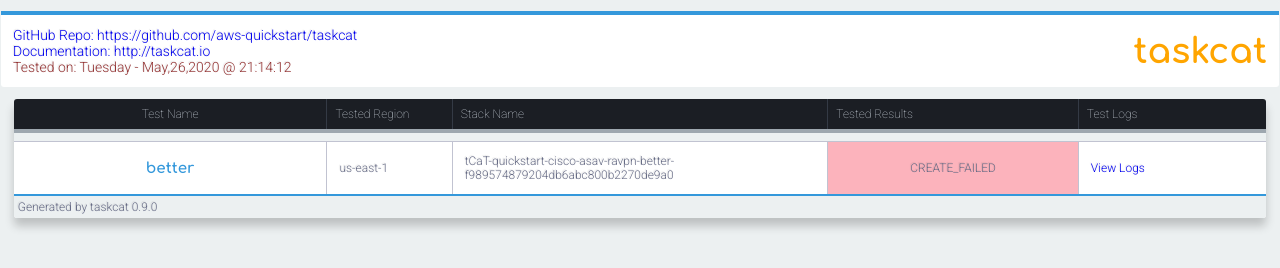
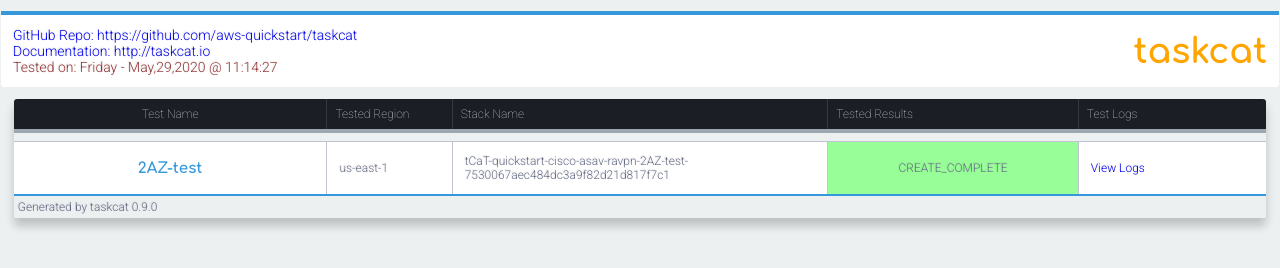
Before and after one commit to aws-quickstart/quickstart-cisco-asav-ravpn, a plain HTML site: page taskcat_outputs/index.html in a window 1280 px wide. Drawn offline with Linux system fonts and the light colour scheme.

```diff
--- a/taskcat_outputs/index.html
+++ b/taskcat_outputs/index.html
@@ -212,7 +212,7 @@
                             Documentation: http://taskcat.io
                             <br />
                         </a>
-                        Tested on: Tuesday - May,26,2020 @ 21:14:12
+                        Tested on: Friday - May,29,2020 @ 11:14:27
                     </td>
                     <td class=taskcat-logo>
                         <h3>
@@ -250,20 +250,20 @@
                 <tr>
                     <td class=test-info>
                         <h3>
-                            better
+                            2AZ-test
                         </h3>
                     </td>
                     <td class=text-left>
                         us-east-1
                     </td>
                     <td class=text-left>
-                        tCaT-quickstart-cisco-asav-ravpn-better-f989574879204db6abc800b2270de9a0
+                        tCaT-quickstart-cisco-asav-ravpn-2AZ-test-7530067aec484dc3a9f82d21d817f7c1
                     </td>
-                    <td class=test-red>
-                        CREATE_FAILED
+                    <td class=test-green>
+                        CREATE_COMPLETE
                     </td>
                     <td class=text-left>
-                        <a href="tCaT-quickstart-cisco-asav-ravpn-better-f989574879204db6abc800b2270de9a0-us-east-1-cfnlogs.txt">
+                        <a href="tCaT-quickstart-cisco-asav-ravpn-2AZ-test-7530067aec484dc3a9f82d21d817f7c1-us-east-1-cfnlogs.txt">
                             View Logs
                         </a>
                     </td>
```
Also changed, not shown: LICENSE.txt (added), NOTICE.txt (added), 4 other files.
